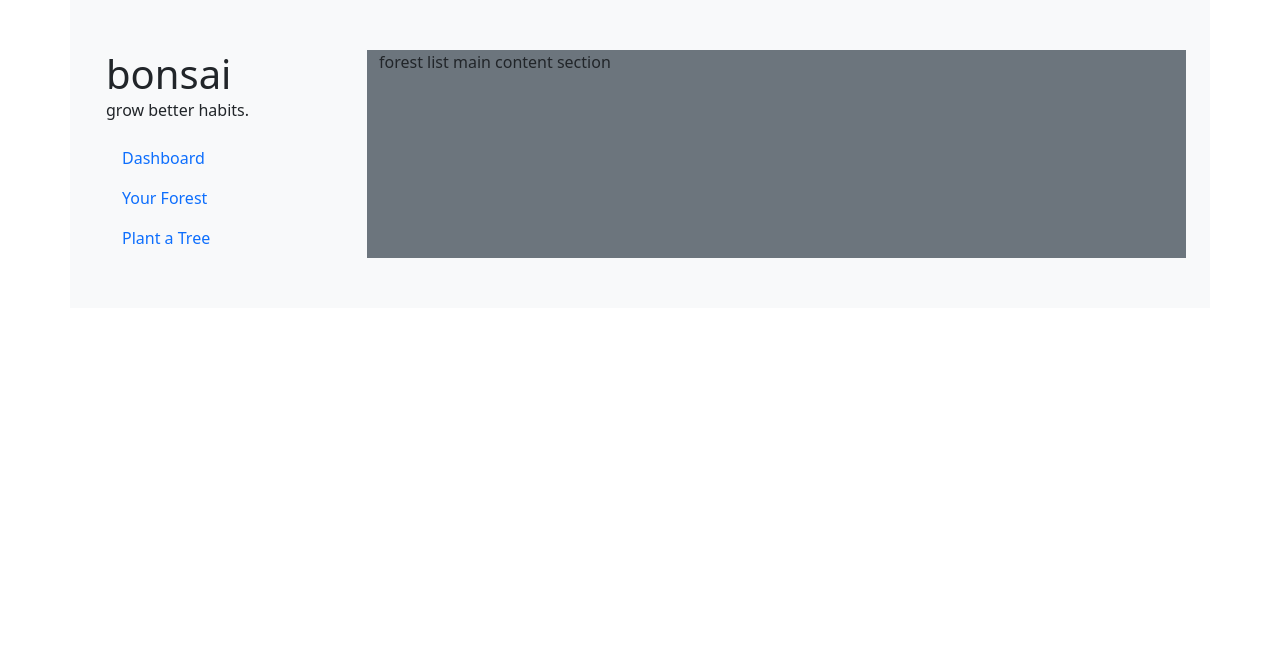
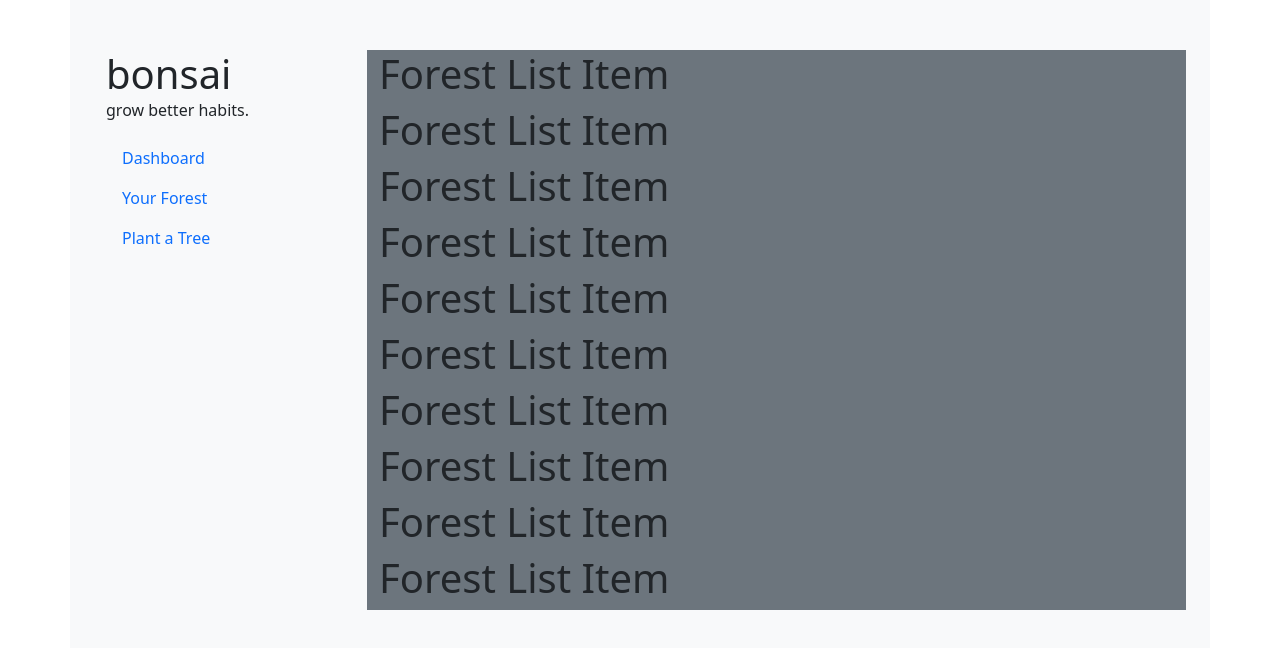
Before and after one commit to alex-lc/bonsai, a React (Create React App) app: page /dashboard/forest in a window 1280 px wide. Shown: the top 648 px of the page. Built offline with nearby package versions, Linux system fonts and the light colour scheme.

Commit message:
Stub out forest components to start building that flow.

```diff
--- /dev/null
+++ b/src/components/forest/ForestList.tsx
@@ -0,0 +1,17 @@
+// components
+import ForestListItem from "./ForestListItem";
+
+const ForestList = () => {
+  // temporary placeholder items until we actually have some mock data
+  const placeholderItems = [1, 1, 1, 1, 1, 1, 1, 1, 1, 1];
+
+  return (
+    <>
+      {placeholderItems.map((item) => {
+        return <ForestListItem />;
+      })}
+    </>
+  );
+};
+
+export default ForestList;
--- /dev/null
+++ b/src/components/forest/ForestListItem.tsx
@@ -0,0 +1,9 @@
+const ForestListItem = () => {
+  return (
+    <>
+      <h1>Forest List Item</h1>
+    </>
+  );
+};
+
+export default ForestListItem;
--- a/src/views/dashboard/forest/ForestView.tsx
+++ b/src/views/dashboard/forest/ForestView.tsx
@@ -5,6 +5,7 @@ import Container from "react-bootstrap/Container";
 // components
 import DashNav from "../../../components/menus/DashNav";
 import Logo from "../../../components/header/Logo";
+import ForestList from "../../../components/forest/ForestList";
 
 const ForestView = () => {
   return (
@@ -14,7 +15,7 @@ const ForestView = () => {
         <DashNav />
       </Container>
       <Container className="w-75 bg-secondary">
-        <p>forest list main content section</p>
+        <ForestList />
       </Container>
     </Container>
   );
```
